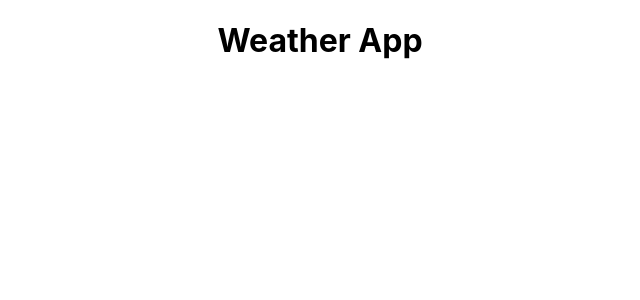
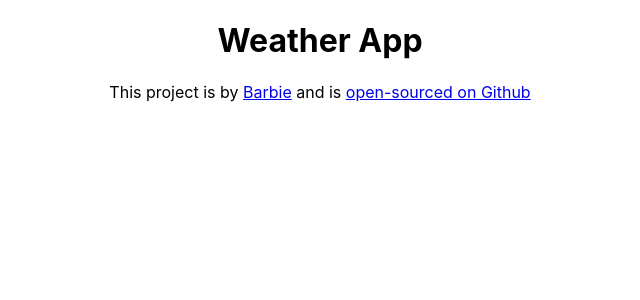
Before and after one commit to bcot-code/react-weather-app, a React (Create React App) app: page / in a window 1280 px wide. Shown: the top 300 px of the page, without its empty margins (320-960 px from the left). Built offline with nearby package versions, Linux system fonts and the light colour scheme.

Commit message:
Update App.js

```diff
--- a/src/App.js
+++ b/src/App.js
@@ -4,7 +4,18 @@ import "./App.css";
 export default function App() {
   return (
     <div className="App">
-      <h1>Weather App </h1>
+      <h1>Weather App</h1>
+      <footer>
+        This project is by {""}{" "}
+        <a href="https://github.com/bcot-code">Barbie</a> and is {""}
+        <a
+          href="https://github.com/bcot-code/react-weather-app"
+          target="_blank"
+          rel="noreferrer"
+        >
+          open-sourced on Github
+        </a>
+      </footer>
     </div>
   );
 }
```
